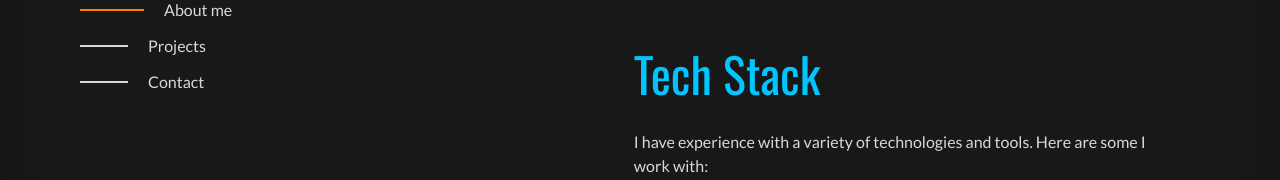
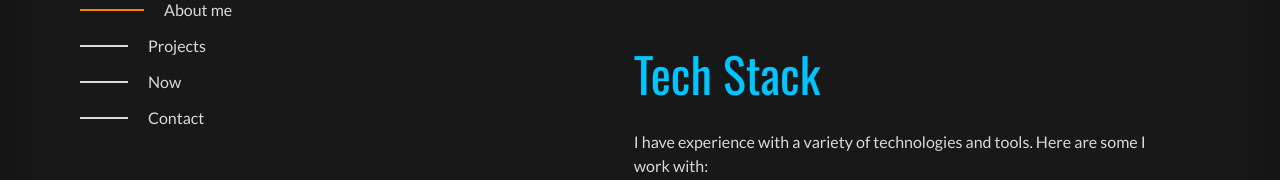
Before and after one commit to Dudeldups/personal-portfolio, a React (Vite) app in the folder frontend/: page / in a window 1280 px wide. Shown: the part 406-586 px from the top of the page. Built offline with nearby package versions, Linux system fonts and the light colour scheme; no server answers.

Commit message:
add updates section

```diff
--- a/frontend/src/components/Header/Navbar.tsx
+++ b/frontend/src/components/Header/Navbar.tsx
@@ -19,10 +19,14 @@ const Navbar = () => {
   const { t } = useTranslation();
   const aboutRef = useRefStore((state) => state.refs["about"]);
   const projectsRef = useRefStore((state) => state.refs["projects"]);
+  const updatesRef = useRefStore((state) => state.refs["updates"]);
   const contactRef = useRefStore((state) => state.refs["contact"]);
 
   const isAboutInView = useInView(aboutRef ?? { current: null });
   const isProjectsInView = useInView(projectsRef ?? { current: null }, {
+    margin: "-50% 0px 0px 0px",
+  });
+  const isUpdatesInView = useInView(updatesRef ?? { current: null }, {
     margin: "-50% 0px 0px 0px",
   });
   const isContactInView = useInView(contactRef ?? { current: null }, {
@@ -33,6 +37,8 @@ const Navbar = () => {
     ? "about"
     : isContactInView
       ? "contact"
+      : isUpdatesInView
+        ? "updates"
       : isProjectsInView
         ? "projects"
         : "";
@@ -63,6 +69,16 @@ const Navbar = () => {
         <li className="flex items-center gap-5">
           <motion.span
             initial="initial"
+            animate={currentView === "updates" ? "visible" : "initial"}
+            variants={spanVariants}
+            transition={{ duration: 0.3 }}
+            className={`h-0.5`}
+          />
+          <a href="#updates">{t("nav.updates")}</a>
+        </li>
+        <li className="flex items-center gap-5">
+          <motion.span
+            initial="initial"
             animate={currentView === "contact" ? "visible" : "initial"}
             variants={spanVariants}
             transition={{ duration: 0.3 }}
--- a/frontend/src/pages/HomePage.tsx
+++ b/frontend/src/pages/HomePage.tsx
@@ -4,6 +4,7 @@ import Header from "../components/Header/Header";
 import Intro from "../components/Intro/Intro";
 import Projects from "../components/Projects/Projects";
 import Skills from "../components/Skills/Skills";
+import Updates from "../components/Updates/Updates";
 
 const HomePage = () => {
   return (
@@ -15,6 +16,7 @@ const HomePage = () => {
           <Intro />
           <Skills />
           <Projects />
+          <Updates />
           <Contact />
         </main>
 
```
